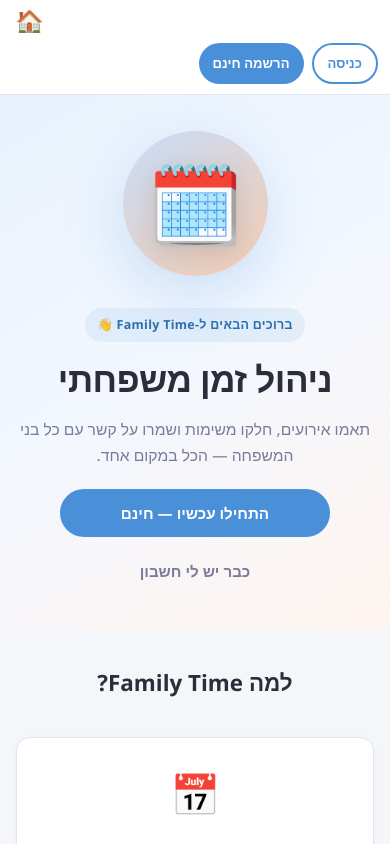
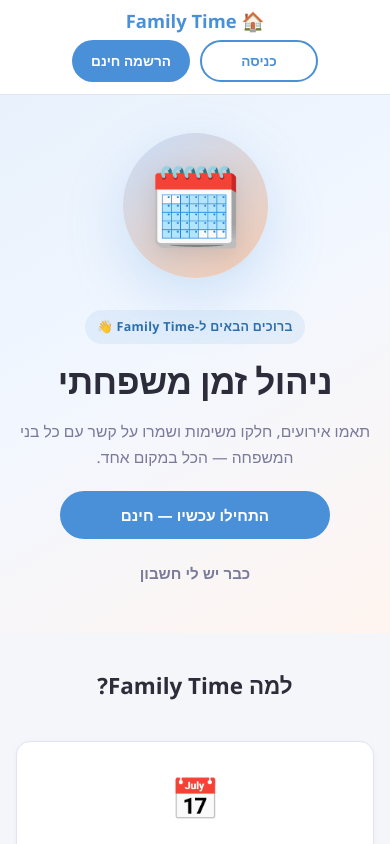
Before and after one commit to marineshkuri-dev/Family-Time, a React (Vite) app: page / in a window 390 px wide. Shown: the top 844 px of the page. Built offline with nearby package versions, Linux system fonts and the light colour scheme; no server answers.

Commit message:
Fix landing page mobile layout

```diff
--- a/src/pages/LandingPage.css
+++ b/src/pages/LandingPage.css
@@ -264,9 +264,6 @@
 
 /* Mobile */
 @media (max-width: 500px) {
-  html,
-  body,
-  #root,
   .landing {
     width: 100%;
     max-width: 100%;
@@ -274,45 +271,42 @@
   }
 
   .landing-header {
-    padding: 10px 12px;
-    display: grid;
-    grid-template-columns: 1fr auto;
+    display: flex;
+    flex-direction: column;
     align-items: center;
+    justify-content: center;
     gap: 10px;
+    padding: 12px 14px;
   }
 
   .landing-logo {
-    grid-column: 2;
-    font-size: 0;
-    width: 32px;
-    min-width: 32px;
-    overflow: hidden;
-  }
-
-  .landing-logo::after {
-    content: "🏠";
-    font-size: 1.45rem;
+    order: 1;
+    font-size: 1.15rem;
     line-height: 1;
+    font-weight: 800;
+    color: var(--color-primary);
+    white-space: nowrap;
+    text-align: center;
   }
 
   .landing-header-actions {
-    grid-column: 1;
+    order: 2;
     display: flex;
-    justify-content: flex-start;
-    gap: 8px;
-    min-width: 0;
+    justify-content: center;
+    gap: 10px;
+    width: 100%;
   }
 
   .landing-header-actions .btn {
-    padding: 8px 14px;
-    font-size: 0.82rem;
+    padding: 8px 18px;
+    font-size: 0.85rem;
     border-radius: 999px;
     white-space: nowrap;
-    min-width: auto;
+    min-width: 118px;
   }
 
   .landing-hero {
-    padding: 26px 16px 34px;
+    padding: 28px 16px 36px;
     gap: 22px;
     min-height: auto;
     flex-direction: column-reverse;
```
